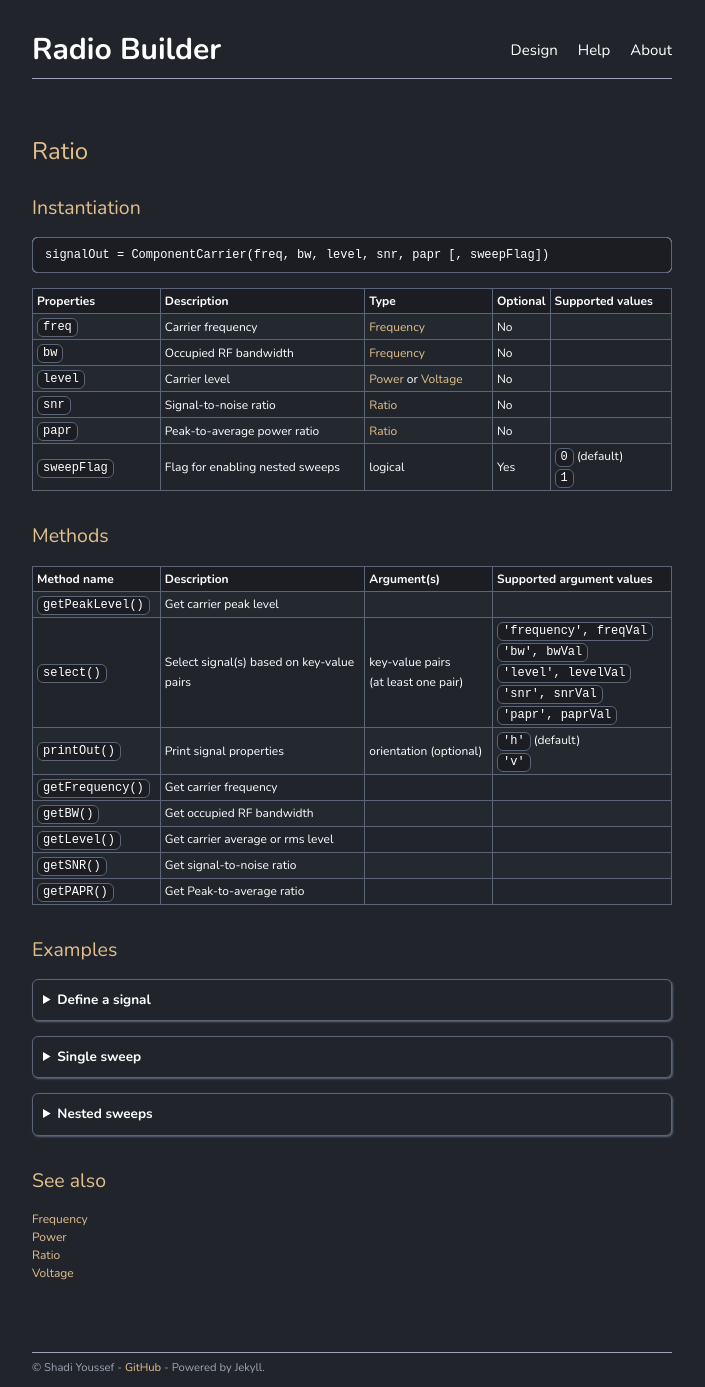
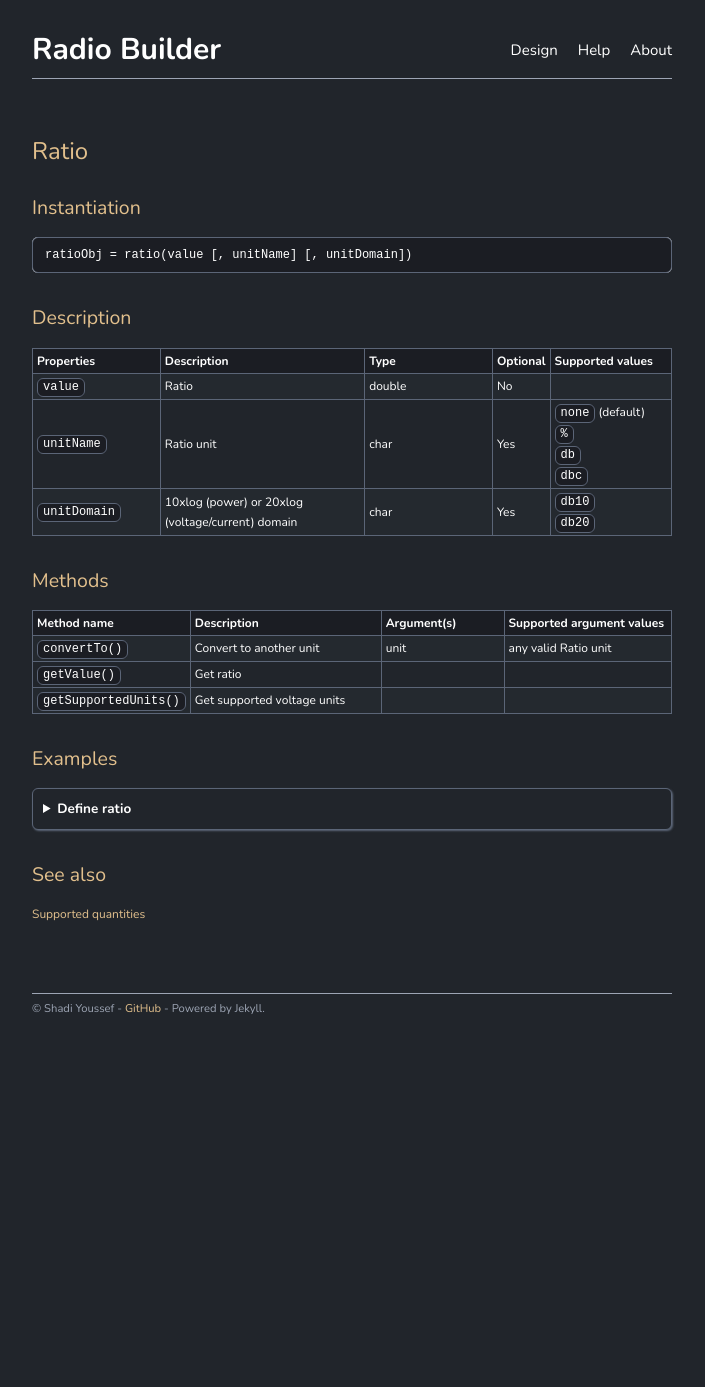
Before and after one commit to radiohub/radiobuilder, a Jekyll site: the page built from _posts/help/2023-04-28-ratio.markdown, in a window 1280 px wide. Shown: the whole page, without its empty margins (288-993 px from the left). Built offline with Jekyll 4.4.1, drawn with Linux system fonts in a browser that asks for light colours; some web fonts are replaced; after the commit the page ends 1028 px from its top, so only the background shows below that.

Commit message:
Adding (Ratio) and updated (Voltage) help pages

```diff
--- a/_posts/help/2023-04-28-ratio.markdown
+++ b/_posts/help/2023-04-28-ratio.markdown
@@ -9,166 +9,76 @@ permalink: "/:categories/:slug/"
 ### Instantiation
 
 {% highlight matlab %}
-signalOut = ComponentCarrier(freq, bw, level, snr, papr [, sweepFlag])
+ratioObj = ratio(value [, unitName] [, unitDomain])
 {% endhighlight %}
 
-| Properties   | Description                     | Type                 | Optional | Supported values
-| ------------ | ------------------------------- | -------------------- | -------- | ----------------
-| `freq`       | Carrier frequency               | [Frequency]          | No       |
-| `bw`         | Occupied RF bandwidth           | [Frequency]          | No       |
-| `level`      | Carrier level                   | [Power] or [Voltage] | No       |
-| `snr`        | Signal-to-noise ratio           | [Ratio]              | No       |
-| `papr`       | Peak-to-average power ratio     | [Ratio]              | No       |
-| `sweepFlag`  | Flag for enabling nested sweeps | logical              | Yes      | `0` (default) <br/> `1`
+
+### Description
+
+| Properties   | Description                     | Type    | Optional | Supported values
+| ------------ | ------------------------------- | ------- | -------- | ----------------
+| `value`      | Ratio                           | double  | No       |
+| `unitName`   | Ratio unit                      | char    | Yes      | `none` (default) <br/> `%` <br/> `db` <br/> `dbc`
+| `unitDomain` | 10xlog (power) or 20xlog (voltage/current) domain | char    | Yes      | `db10` <br/> `db20`
 {: .help-props-table}
 
 
 ### Methods
 
-| Method name      | Description                               | Argument(s)     | Supported argument values
-| ---------------- | ----------------------------------------- | --------------- | -------------------------
-| `getPeakLevel()` | Get carrier peak level                    |                 |
-| `select()`       | Select signal(s) based on key-value pairs | key-value pairs <br/> (at least one pair) | `'frequency', freqVal` <br/> `'bw', bwVal` <br/> `'level', levelVal` <br/> `'snr', snrVal` <br/> `'papr', paprVal` |
-| `printOut()`     | Print signal properties                   | orientation (optional)    | `'h'` (default) <br/>  `'v'`
-| `getFrequency()` | Get carrier frequency                     |                 |
-| `getBW()`        | Get occupied RF bandwidth                 |                 |
-| `getLevel()`     | Get carrier average or rms level          |                 |
-| `getSNR()`       | Get signal-to-noise ratio                 |                 |
-| `getPAPR()`      | Get Peak-to-average ratio                 |                 |
+| Method name           | Description                 | Argument(s) | Supported argument values
+| --------------------- | --------------------------- | ----------- | -------------------------
+| `convertTo()`         | Convert to another unit     | unit        | any valid Ratio unit
+| `getValue()`          | Get ratio                   |             |
+| `getSupportedUnits()` | Get supported voltage units |             |
 {: .help-methods-table}
 
 
 ### Examples
 
-<details class="collapsible" markdown="1"><summary>Define a signal</summary>
+<details class="collapsible" markdown="1"><summary>Define ratio</summary>
 
-Define signal parameters
+Define a ratio of one-half
 
 {% highlight matlab %}
-freq = Frequency(5.25e9,'hz');  % Channel center frequency
-bw = Frequency(160e6,'hz');     % Channel bandwidth
-level = Power(-56,'dbm');       % Channel power
-snr = Ratio(32,'db');           % Channel signal-to-noise ratio
-papr = Ratio(12,'db');          % Peak-to-average ratio I+jQ
+r = Ratio(0.5);
+r.getValue
 {% endhighlight %}
 
-Generate the signal and check its parameters using `printOut`
+<div class="language-matlab matlab-printout">
+ans =
+
+    0.5000
+</div>
+
+Since `unitDomain = 'db10'` by default, `r` is a ratio of powers. Converting it to decibel scale is expected to give about -3dB
 
 {% highlight matlab %}
-signalOut = ComponentCarrier(freq, bw, level, snr, papr);
-signalOut.printOut()
+r.convertTo('db').getValue
 {% endhighlight %}
 
-which prints out the following
+<div class="language-matlab matlab-printout">
+ans =
+
+   -3.0103
+</div>
+
+Alternatively, if `r` is converted to a ratio of voltages, the result is expected to be about -6dB
+
+{% highlight matlab %}
+r.convertTo('db','db20').getValue
+{% endhighlight %}
 
 <div class="language-matlab matlab-printout">
- Freq [MHz]:  5250.0
-   BW [MHz]:   160.0
-Level [dBm]:   -56.0
-  SNR [ dB]:    32.0
- PAPR [ dB]:    12.0
+ans =
+
+   -6.0206
 </div>
 
 </details>
 
 
-<details class="collapsible" markdown="1"><summary>Single sweep</summary>
+### See also
 
-We can sweep any of the signal parameters, for example, signal power
+[Supported quantities][supported-quantities]
 
-{% highlight matlab %}
-freq = Frequency(5.25e9,'hz');
-bw = Frequency(160e6,'hz');
-level = Power([-60:2:-50],'dbm');
-snr = Ratio(32,'db');
-papr = Ratio(12,'db');
-{% endhighlight %}
-
-Generate the signal and check its properties using `printOut`
-
-{% highlight matlab %}
-signalOut = ComponentCarrier(freq, bw, level, snr, papr);
-signalOut.printOut('v')
-{% endhighlight %}
-
-which prints out the following
-
-{% highlight tex %}
-Freq [MHz]   BW [MHz]  Level [dBm]   SNR [dB]   PAPR [dB]
-  5250.0      160.0       -60.0        32.0        12.0
-  5250.0      160.0       -58.0        32.0        12.0
-  5250.0      160.0       -56.0        32.0        12.0
-  5250.0      160.0       -54.0        32.0        12.0
-  5250.0      160.0       -52.0        32.0        12.0
-  5250.0      160.0       -50.0        32.0        12.0
-{% endhighlight %}
-
-</details>
-
-<details class="collapsible" markdown="1"><summary>Nested sweeps</summary>
-
-We can also create nested sweeps of two or more properties using `sweepFlag`. For example, here we sweep both the signal level and signal bandwidth
-
-{% highlight matlab %}
-freq = Frequency(5.25e9,'hz');
-bw = Frequency([20,160]*1e6,'hz');
-level = Power([-60:2:-50],'dbm');
-snr = Ratio(32,'db');
-papr = Ratio(12,'db');
-{% endhighlight %}
-
-Generate the nested sweeps by settings `sweepFlag` to 1 (or alternatively `true`) and check the results using `printOut`
-
-{% highlight matlab %}
-signalOut = ComponentCarrier(freq, bw, level, snr, papr, 1);
-signalOut.printOut('v')
-{% endhighlight %}
-
-which prints out the following
-
-{% highlight tex %}
-Freq [MHz]   BW [MHz]  Level [dBm]   SNR [dB]   PAPR [dB]
-  5250.0       20.0       -60.0        32.0        12.0
-  5250.0       20.0       -58.0        32.0        12.0
-  5250.0       20.0       -56.0        32.0        12.0
-  5250.0       20.0       -54.0        32.0        12.0
-  5250.0       20.0       -52.0        32.0        12.0
-  5250.0       20.0       -50.0        32.0        12.0
-  5250.0      160.0       -60.0        32.0        12.0
-  5250.0      160.0       -58.0        32.0        12.0
-  5250.0      160.0       -56.0        32.0        12.0
-  5250.0      160.0       -54.0        32.0        12.0
-  5250.0      160.0       -52.0        32.0        12.0
-  5250.0      160.0       -50.0        32.0        12.0
-{% endhighlight %}
-
-We can then select the 20 MHz power sweep and printout the results
-
-{% highlight matlab %}
-signalOut.select('bw',Frequency(20e6)).printOut('v')
-{% endhighlight %}
-
-which then prints out
-
-{% highlight tex %}
-Freq [MHz]   BW [MHz]  Level [dBm]   SNR [dB]   PAPR [dB]
-  5250.0       20.0       -60.0        32.0        12.0
-  5250.0       20.0       -58.0        32.0        12.0
-  5250.0       20.0       -56.0        32.0        12.0
-  5250.0       20.0       -54.0        32.0        12.0
-  5250.0       20.0       -52.0        32.0        12.0
-  5250.0       20.0       -50.0        32.0        12.0
-{% endhighlight %}
-
-</details>
-
-### See also
-[Frequency][frequency]
-[Power][power]
-[Ratio][ratio]
-[Voltage][voltage]
-
-[frequency]: {% post_url /help/2023-04-28-frequency %}
-[power]: {% post_url /help/2023-04-28-power %}
-[ratio]: {% post_url /help/2023-04-28-ratio %}
-[voltage]: {% post_url /help/2023-04-28-voltage %}
+[supported-quantities]: {{site.baseurl}}{%link _posts/help/2023-05-03-supported-quantities.markdown %}
--- a/_posts/help/2023-04-28-voltage.markdown
+++ b/_posts/help/2023-04-28-voltage.markdown
@@ -74,7 +74,7 @@ ans =
 Calculate the power level corresponding to 1mV across a 75ohm impedance
 
 {% highlight matlab %}
-Voltage(1*1e-3,'v').convertTo('dbm',75)
+Voltage(1e-3,'v').convertTo('dbm',75)
 {% endhighlight %}
 
 <div class="language-matlab matlab-printout">
```
